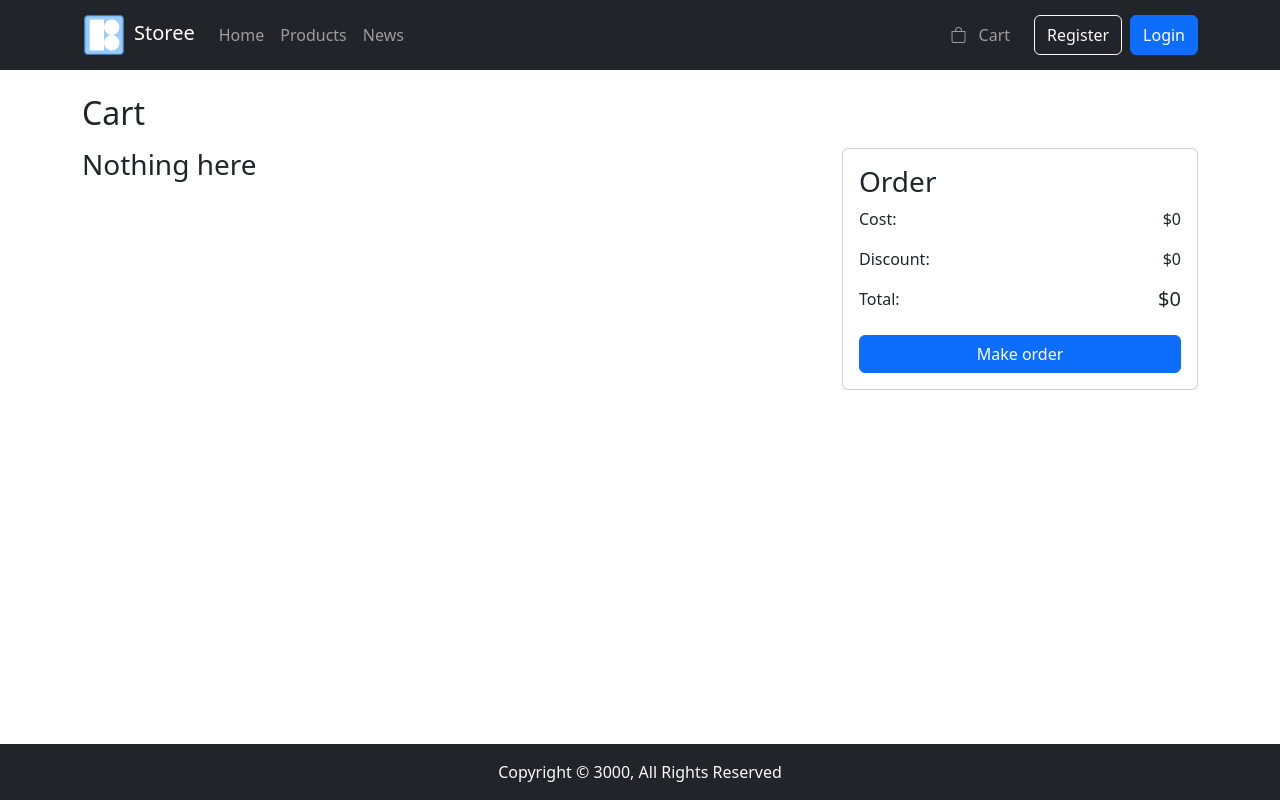
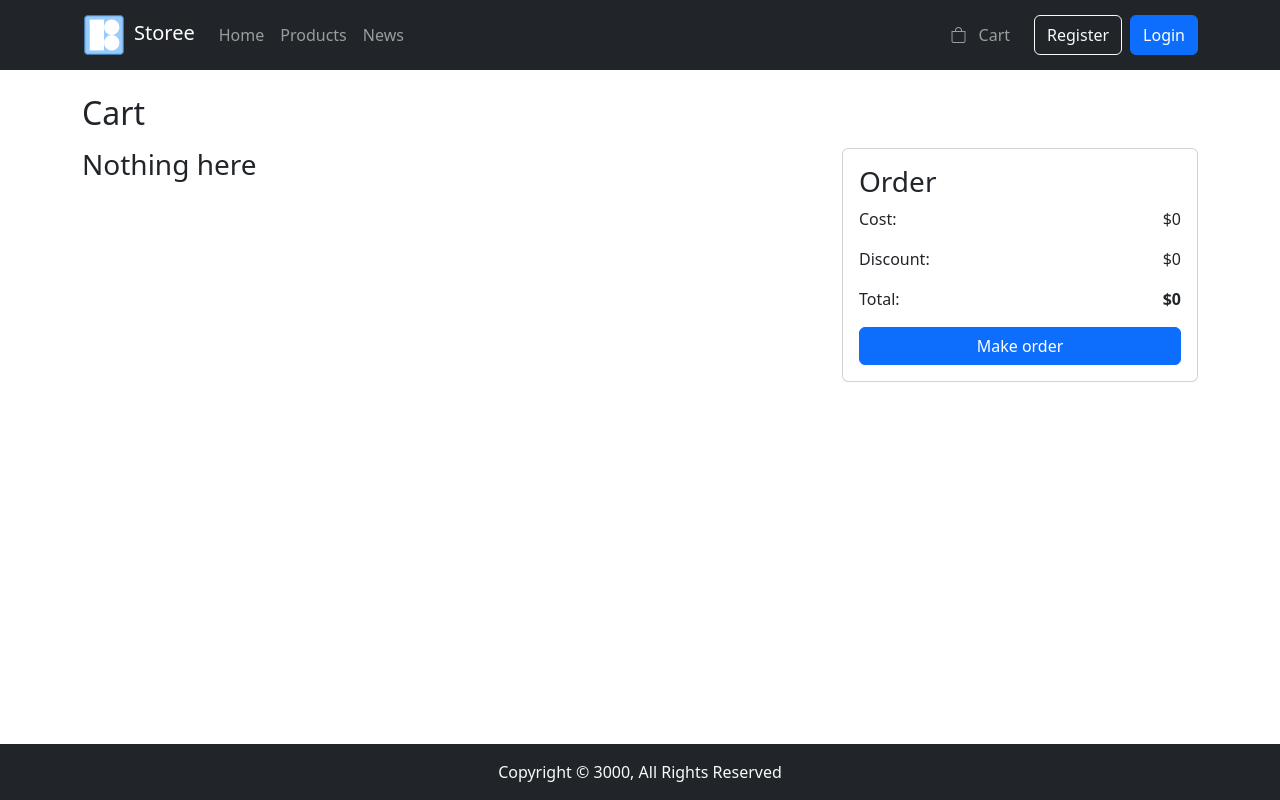
Before and after one commit to bakhtyiar/Storee-shop, a React (Create React App) app: page /cart in a window 1280 px wide. Built offline with nearby package versions, Linux system fonts and the light colour scheme.

Commit message:
little fix of layout

```diff
--- a/src/routes/cart.jsx
+++ b/src/routes/cart.jsx
@@ -36,7 +36,7 @@ const Cart = () => {
                             <span>Discount: </span> <span>${total - discountedTotal}</span>
                         </p>
                         <p className='d-flex justify-content-between'>
-                            <span>Total: </span> <h5 className='d-inline'>${discountedTotal}</h5>
+                            <span>Total: </span> <b><span className='d-inline'>${discountedTotal}</span></b>
                         </p>
                         <Button as={Link} to={routes.order.path} className='w-100'>Make order</Button>
                     </Card>
```
